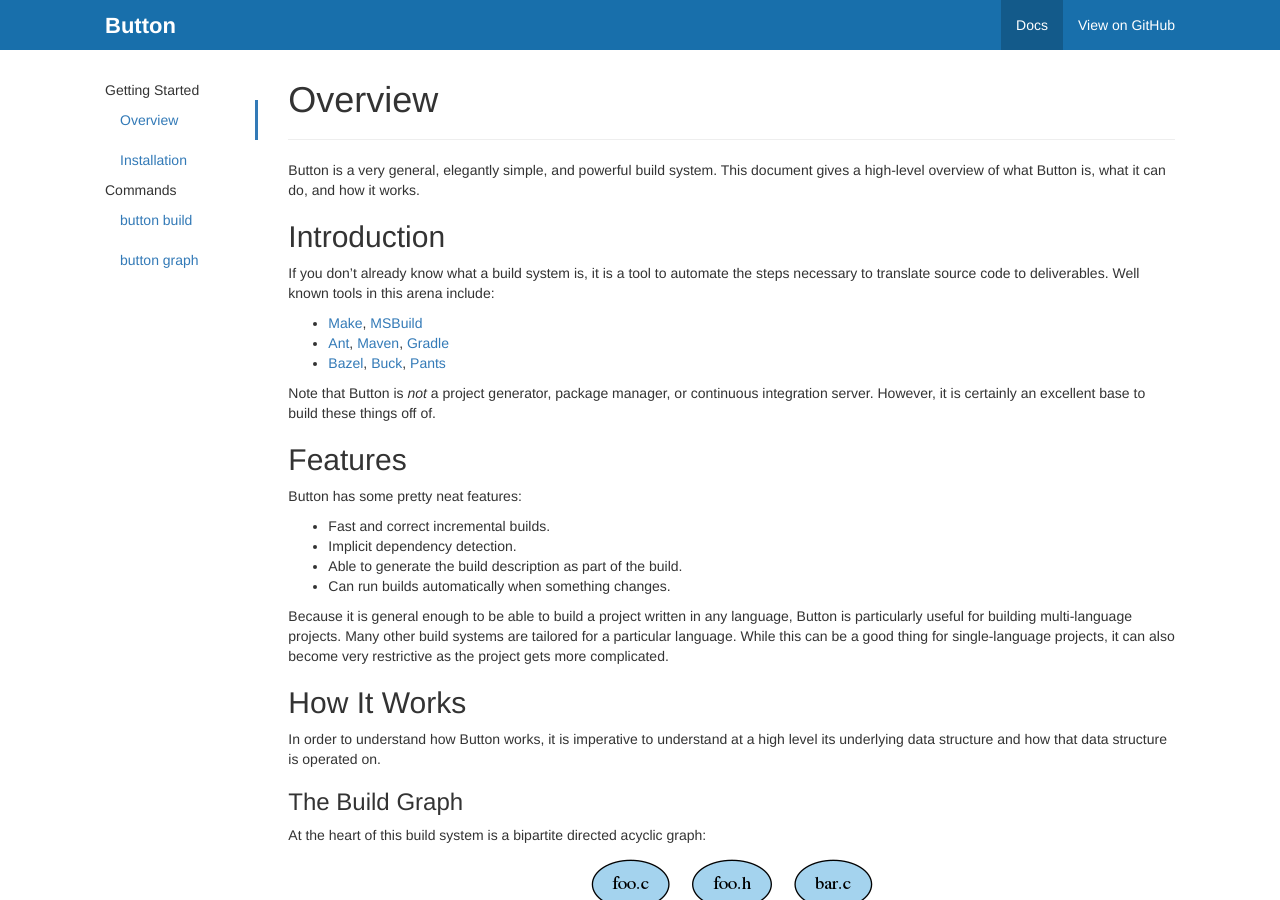
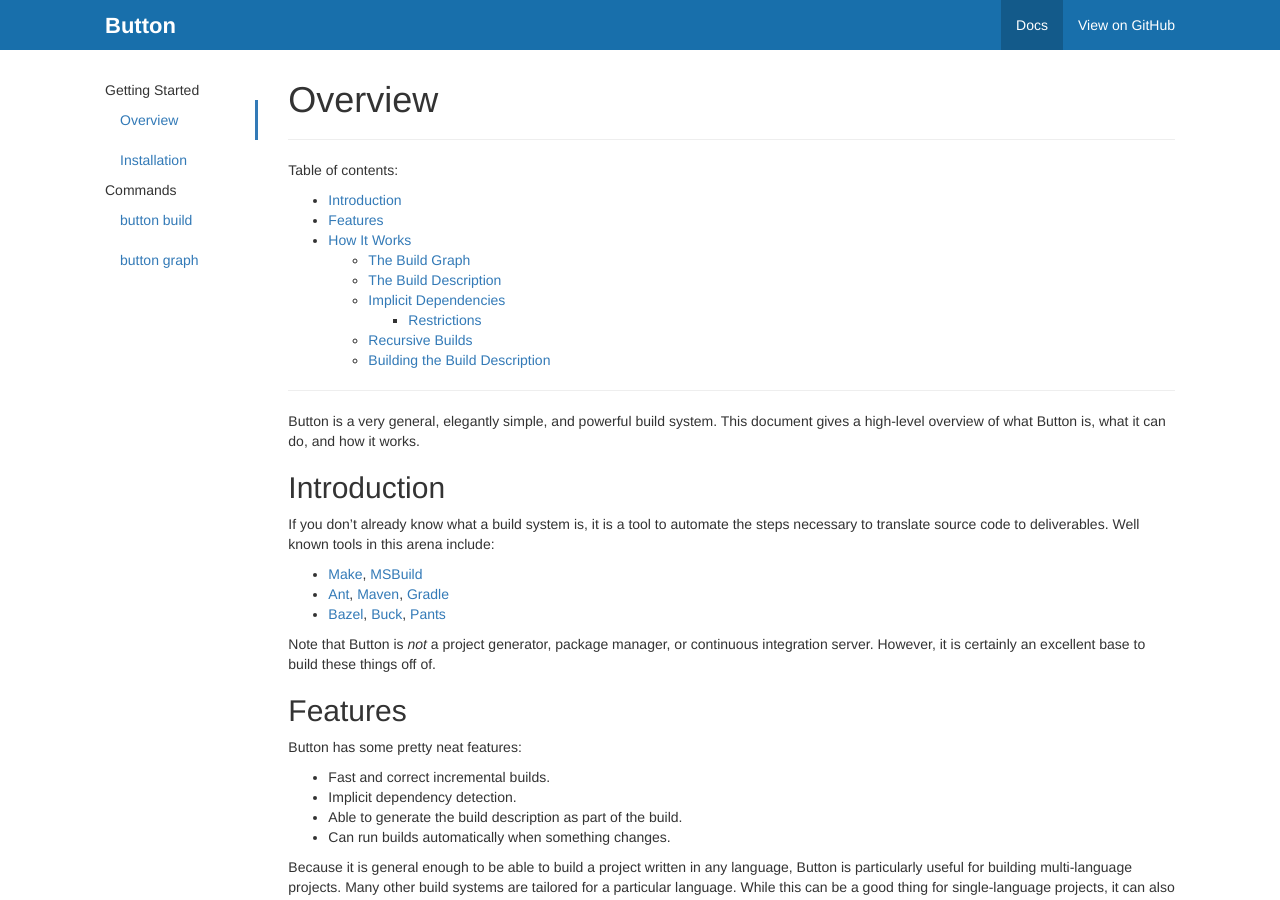
Before and after one commit to jasonwhite/button, a Jekyll site: the page built from docs/_docs/index.md, in a window 1280 px wide and 900 px high. Built offline with Jekyll 4.4.1, drawn with Linux system fonts in a browser that asks for light colours; nearby versions of some CDN libraries.

Commit message:
Add a table of contents to the top of the pages

```diff
--- a/docs/_docs/index.md
+++ b/docs/_docs/index.md
@@ -3,6 +3,13 @@ title: "Overview"
 category: intro
 order: 0
 permalink: /:collection/
+---
+
+Table of contents:
+
+* TOC
+{:toc}
+
 ---
 
 Button is a very general, elegantly simple, and powerful build system. This
```
Also changed, not shown: docs/_docs/install.md (+7 -0 lines).
